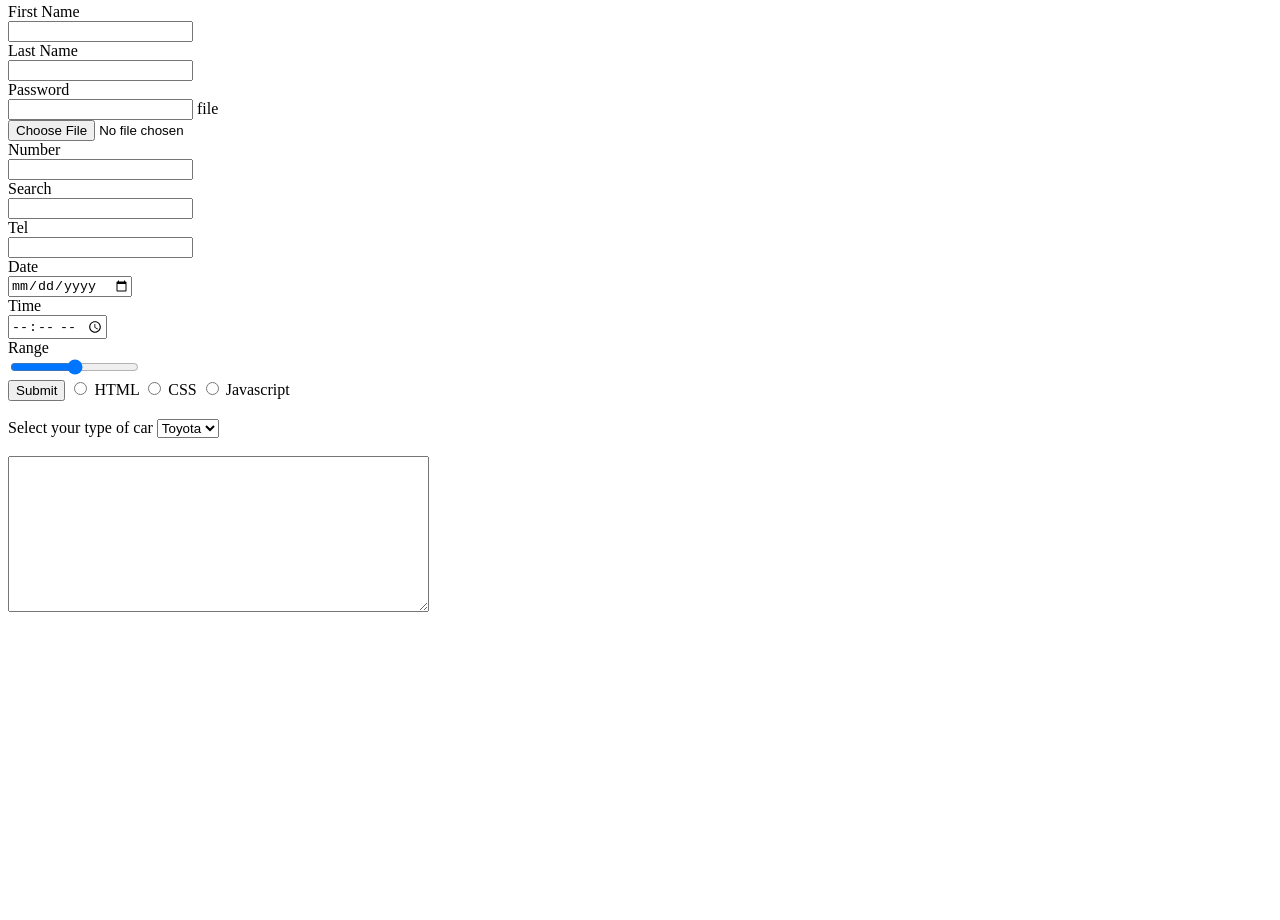
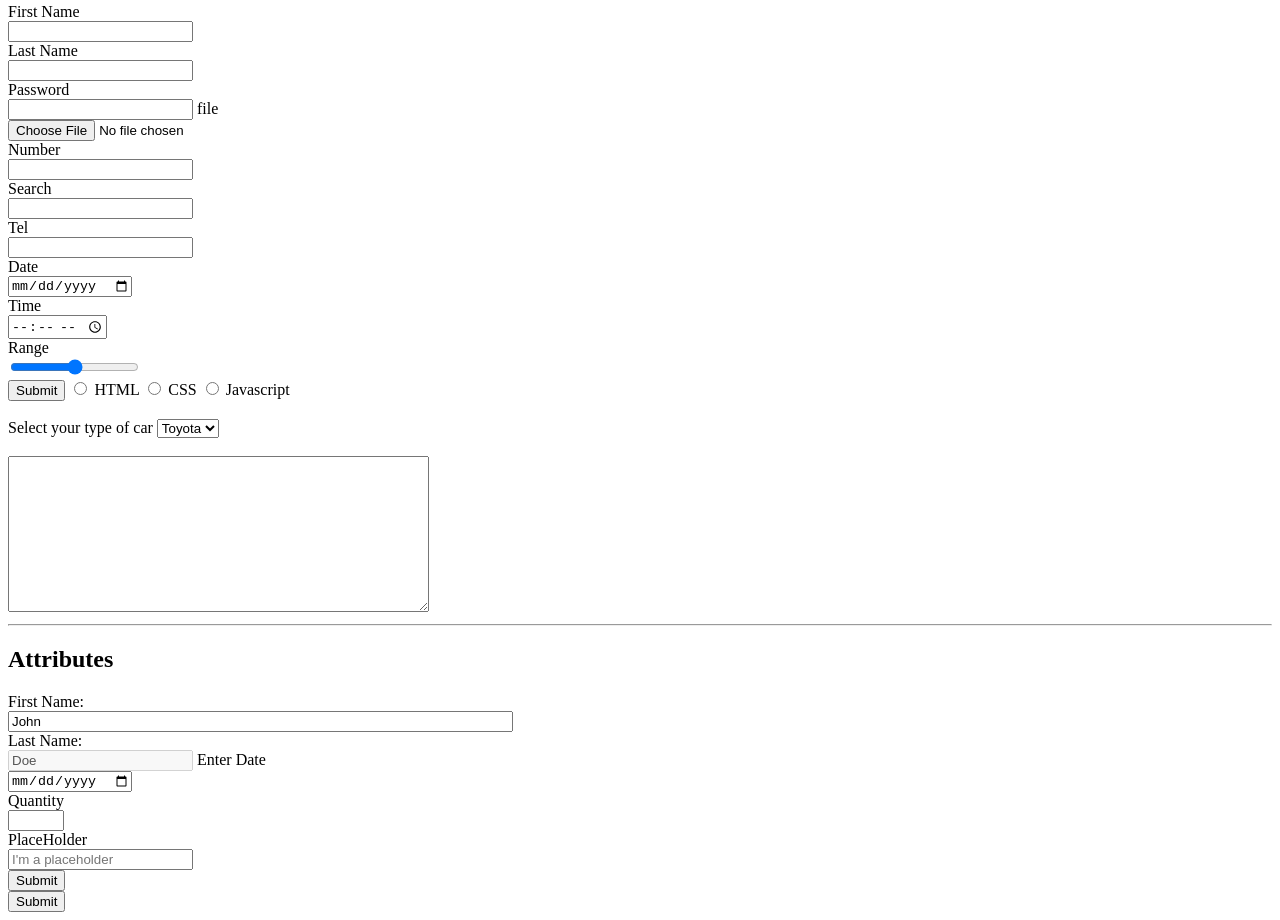
Before and after one commit to Kezmandre/Quadri-Hafzoh-webdev, a plain HTML site: page Learning Frontend/form.html in a window 1280 px wide. Shown: the part 329-1249 px from the top of the page. Before the commit the page ends 953 px from the top, so only its background shows below. Drawn offline with Linux system fonts and the light colour scheme.

Commit message:
form-attributes

```diff
--- a/Learning Frontend/form.html
+++ b/Learning Frontend/form.html
@@ -54,6 +54,31 @@
             <option value="">Volvo</option>
         </select> <br><br>
         <textarea name="" id="" rows="10" cols="50"></textarea>
+        <hr>
+        <h2>Attributes</h2>
+        <!-- value -->
+        <label for="">First Name:</label><br>
+        <input type="text" value="John" readonly autocomplete="" size="60"><br>
+        <label for="">Last Name:</label><br>
+        <input type="text" value="Doe" disabled>
+        <label for="">Enter Date</label><br>
+        <input type="date" min="2004-01-02"><br>
+        <label for="">Quantity</label><br>
+        <input type="number" min="2" max="10"><br>
+        <label for="">PlaceHolder</label> <br>
+        <input type="text" placeholder="I'm a placeholder" required><br>
+        <input type="submit" width="50" height="50"><br>
+
+        <button>Submit</button>
+
+        <Header></Header>
+        <nav></nav>
+        <section></section>
+        <article></article>
+        <aside></aside>
+        <footer></footer>
+
+        <!-- HTML Semantics  -->
     </form>
 
 </body>
```
